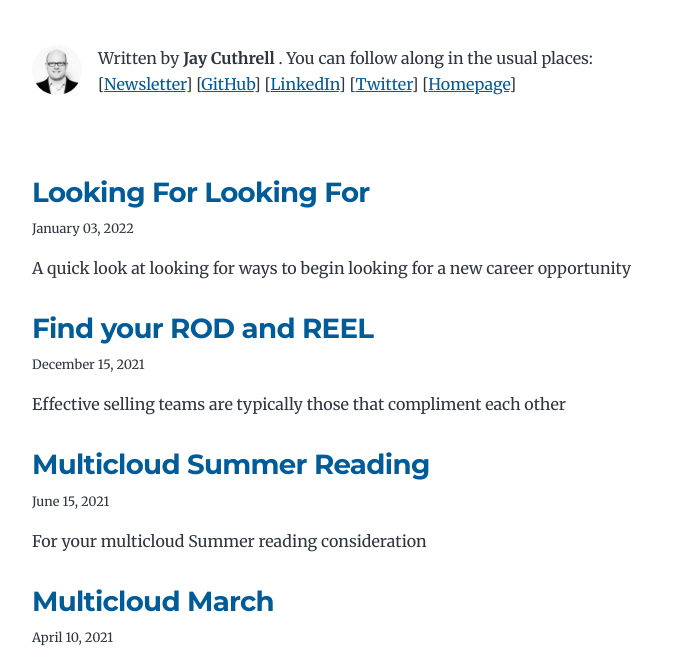
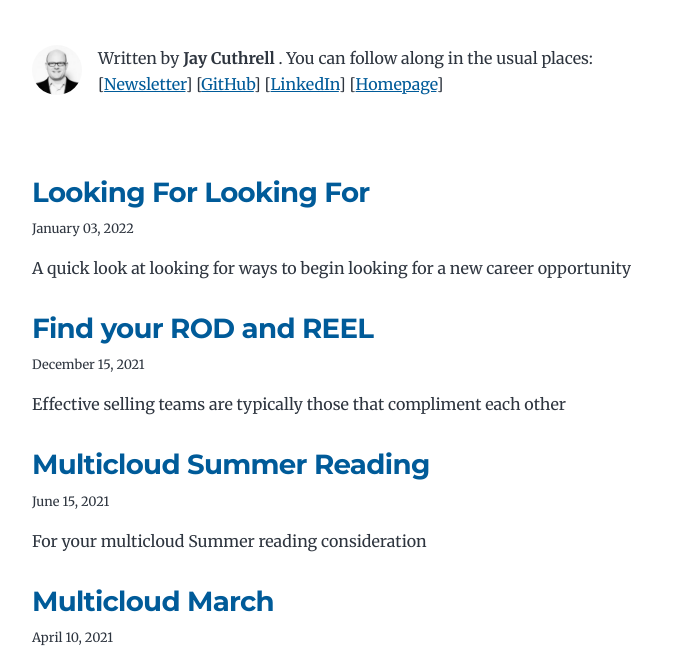
Before and after one commit to JayCuthrell/fudge.org, a Gatsby site: page / in a window 1280 px wide. Shown: the part 103-764 px from the top of the page, without its empty margins (292-986 px from the left). Built offline with nearby package versions, Linux system fonts and the light colour scheme; Gatsby itself is replaced by a stand-in of ours.

Commit message:
bye twitter

```diff
--- a/src/components/bio.js
+++ b/src/components/bio.js
@@ -22,7 +22,6 @@ const Bio = () => {
 	    newsletter
 	    github
 	    linkedin
-            twitter
 	    homepage
           }
         }
@@ -60,9 +59,6 @@ const Bio = () => {
           [<a href={`https://linkedin.com/in/${social?.linkedin || ``}`}>
             LinkedIn
           </a>]
-          [<a href={`https://twitter.com/${social?.twitter || ``}`}>
-            Twitter
-          </a>]
           [<a href={`${social?.homepage || ``}`}>
             Homepage
           </a>]
```
